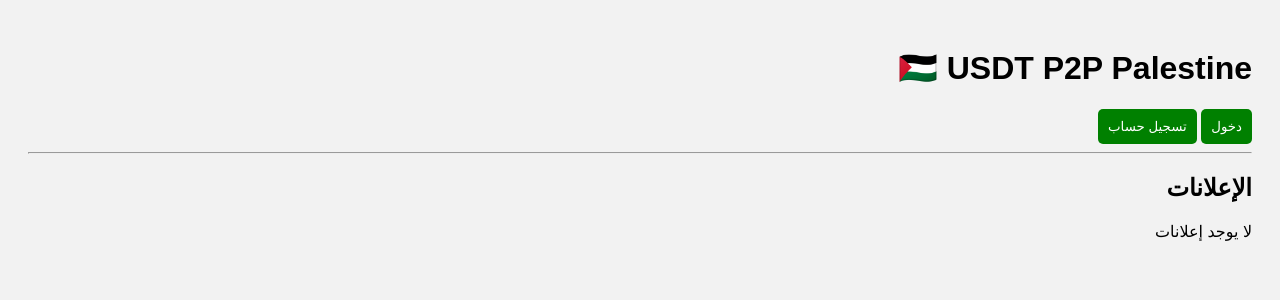
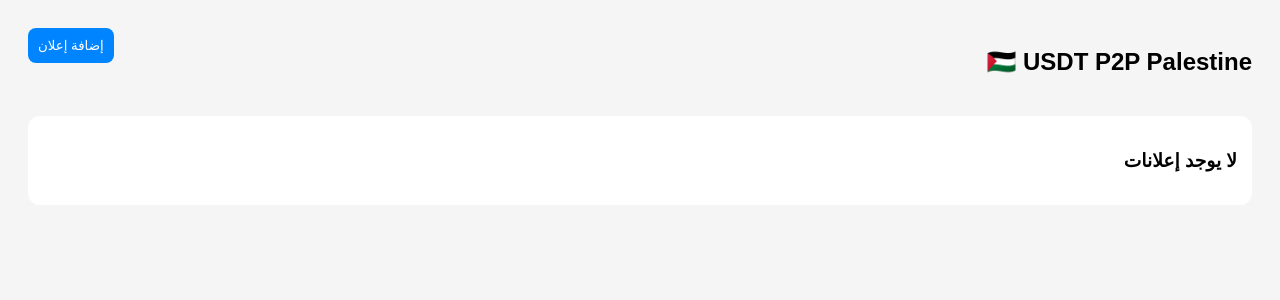
Before and after one commit to sameraishi460-cmd/USDT-P2P-Palestine, a Flask app: page / in a window 1280 px wide. Shown: the top 300 px of the page. Run offline with Flask 3, Linux system fonts and the light colour scheme; data that the repository does not hold is empty.

Commit message:
Refactor index.html for layout and styling updates

```diff
--- a/templates/index.html
+++ b/templates/index.html
@@ -1,100 +1,73 @@
 <!DOCTYPE html>
-<html lang="ar" dir="rtl">
+<html lang="ar">
+<head>
 
-<head>
 <meta charset="UTF-8">
+
 <title>USDT P2P Palestine</title>
 
 <style>
 
 body{
 font-family:Arial;
-background:#f2f2f2;
+direction:rtl;
+background:#f5f5f5;
 padding:20px;
 }
 
-.card{
+.box{
 background:white;
 padding:15px;
-margin:15px 0;
-border-radius:10px;
+border-radius:12px;
+margin-bottom:15px;
 }
 
 button{
-background:green;
+background:#0084ff;
 color:white;
 border:0;
 padding:10px;
-border-radius:5px;
+border-radius:8px;
 }
 
 a{
 text-decoration:none;
 }
 
+.top{
+display:flex;
+justify-content:space-between;
+margin-bottom:20px;
+}
+
 </style>
 
 </head>
 
-
 <body>
 
 
-<h1>🇵🇸 USDT P2P Palestine</h1>
+<div class="top">
 
-
-{% if session.user %}
-
-<h3>
-مرحبا {{session.user}}
-</h3>
-
+<h2>🇵🇸 USDT P2P Palestine</h2>
 
 <a href="/create_ad">
 <button>
-إنشاء إعلان
+إضافة إعلان
 </button>
 </a>
 
-
-<a href="/logout">
-تسجيل خروج
-</a>
+</div>
 
 
-{% else %}
 
-
-<a href="/login">
-<button>
-دخول
-</button>
-</a>
-
-
-<a href="/register">
-<button>
-تسجيل حساب
-</button>
-</a>
-
-
-{% endif %}
-
-
-<hr>
-
-
-<h2>
-الإعلانات
-</h2>
-
+{% if ads %}
 
 
 {% for ad in ads %}
 
 
-<div class="card">
+<div class="box">
 
 
 <h3>
@@ -122,29 +95,37 @@ text-decoration:none;
 </p>
 
 
+<a href="/buy/{{ad.id}}">
 
-<a href="/buy/{{ad.id}}">
 <button>
 شراء
 </button>
+
 </a>
 
 
 </div>
 
 
-
-{% else %}
-
-<p>
-لا يوجد إعلانات
-</p>
-
-
 {% endfor %}
 
 
 
+{% else %}
+
+
+<div class="box">
+
+<h3>
+لا يوجد إعلانات
+</h3>
+
+</div>
+
+
+{% endif %}
+
+
+
 </body>
-
 </html>
```
